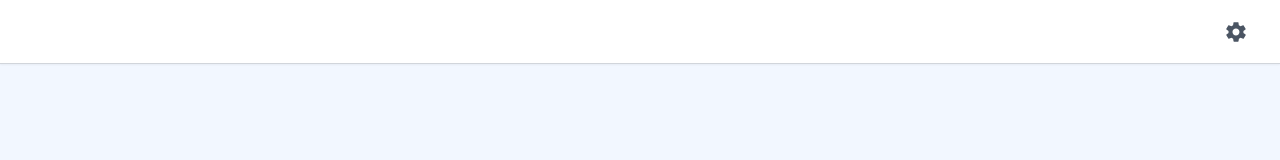
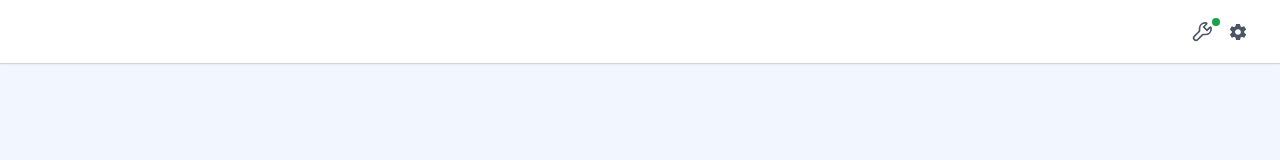
Before and after one commit to kaykeeb3/SIBV, a React (Vite) app in the folder client/web/: page / in a window 1280 px wide. Shown: the top 160 px of the page. Built offline with nearby package versions, Linux system fonts and the light colour scheme.

Commit message:
fix: config new icon (admin)

```diff
--- a/client/web/src/components/header.jsx
+++ b/client/web/src/components/header.jsx
@@ -5,6 +5,9 @@ import {
   IoMdClose,
   IoMdSettings,
 } from "react-icons/io";
+
+import { GrConfigure } from "react-icons/gr";
+
 import { motion } from "framer-motion";
 
 export function Header({ onLogout, isLoginPage, user }) {
@@ -39,12 +42,17 @@ export function Header({ onLogout, isLoginPage, user }) {
       <div className="flex items-center space-x-6">
         {/* Ícones de notificação e configurações */}
         <div className="flex items-center space-x-4">
+          <button className="relative text-gray-600 hover:text-gray-900 transition duration-200">
+            <GrConfigure size={20} />
+            <span className="absolute -top-1 right-0 left-5 h-2 w-2 bg-green-600 rounded-full"></span>
+          </button>
+
           <button
             className="text-gray-600 hover:text-gray-900 transition duration-200"
             onClick={() => setIsEditProfileOpen(true)} // Abre o modal de edição de perfil
             aria-label="Configurações"
           >
-            <IoMdSettings className="text-2xl" />
+            <IoMdSettings size={20} />
           </button>
         </div>
 
```
